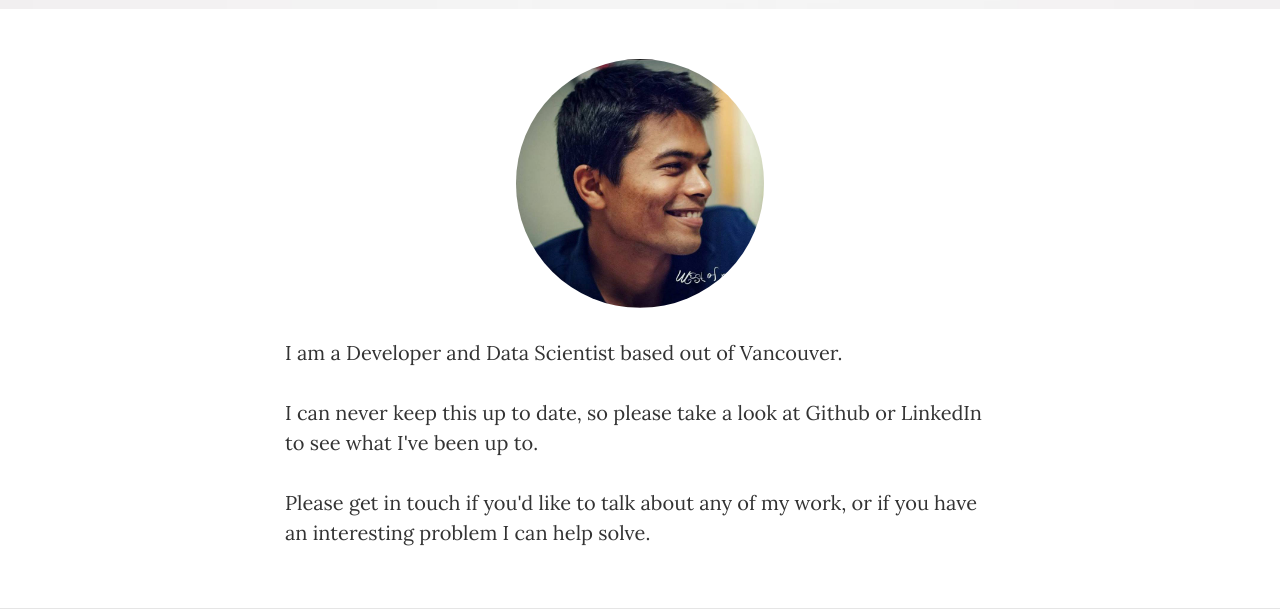
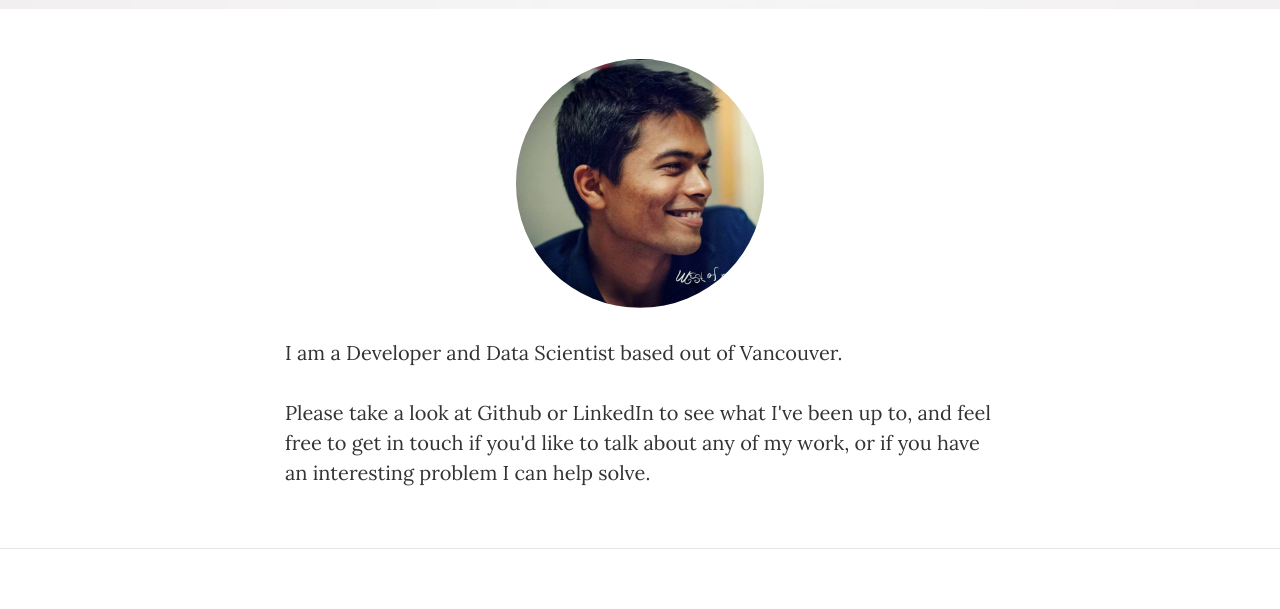
Before and after one commit to deejes/deejes.github.io1, a plain HTML site: page index.html in a window 1280 px wide. Shown: the part 71-680 px from the top of the page. Drawn offline with nearby package versions, Linux system fonts and the light colour scheme.

Commit message:
refactor body text

```diff
--- a/index.html
+++ b/index.html
@@ -77,10 +77,8 @@
 
           <p>
             I am a Developer and Data Scientist based out of Vancouver.
-            <br> <br>
-            I can never keep this up to date, so please take a look at Github or LinkedIn to see what I've been up to.
             <br><br>
-            Please get in touch if you'd like to talk about any of my work, or if you have an interesting problem I can help solve.
+            Please take a look at Github or LinkedIn to see what I've been up to, and feel free to get in touch if you'd like to talk about any of my work, or if you have an interesting problem I can help solve.
             <br><br>
 
 
```
